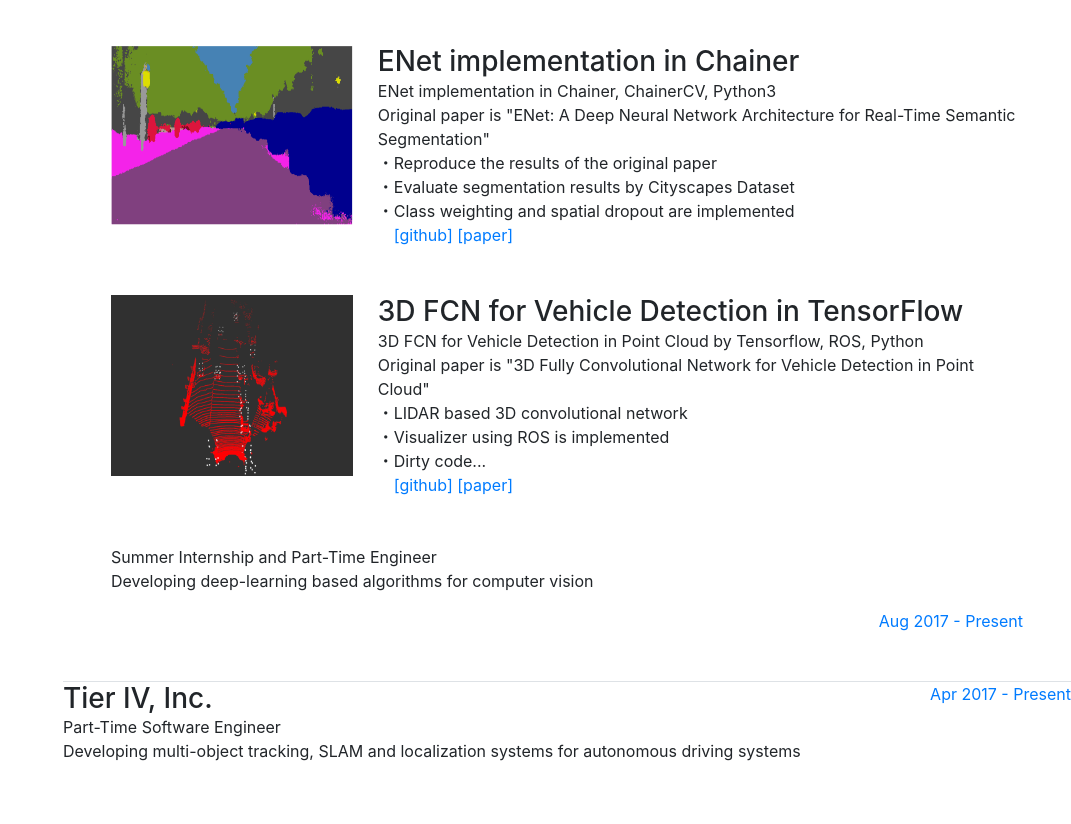
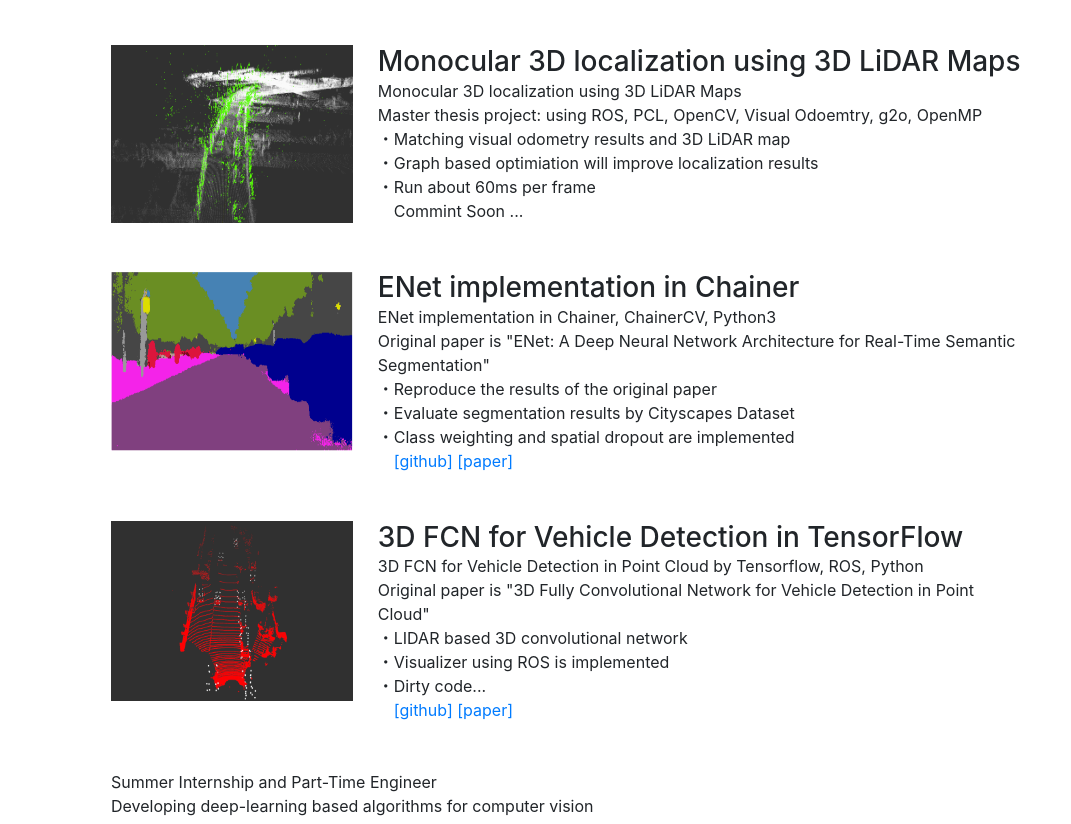
Before and after one commit to yukitsuji/homepage, a website with bundled scripts: page index.html in a window 1280 px wide. Shown: the part 1268-2092 px from the top of the page, without its empty margins (209-1280 px from the left). Built offline with nearby package versions, Linux system fonts and the light colour scheme; a web font is replaced by a local one.

Commit message:
Add orb localizer

```diff
--- a/index.html
+++ b/index.html
@@ -136,6 +136,19 @@
               <div>・developed Rosbag data extractor using ROS, OpenCV, PCL</div>
               <div>・developing 3D object detection system using VoxelNet</div>
               <div>　<a href="https://youtu.be/Y1yu3sdWBoU">[movie]</a> <a href="https://github.com/CPFL/Autoware">[code]</a></div>
+            </div>
+          </div>
+          <div class="resume-item d-flex flex-column flex-md-row mb-5">
+            <img class="portfolio-img" src="img/orb_point.png" alt=""></img>
+            <div class="resume-content mr-auto">
+              <h3 class="mb-0">Monocular 3D localization using 3D LiDAR Maps</h3>
+              <div> Monocular 3D localization using 3D LiDAR Maps</div>
+              <div> Master thesis project: using ROS, PCL, OpenCV, Visual Odoemtry, g2o, OpenMP</div>
+              <div>・Matching visual odometry results and 3D LiDAR map</div>
+              <div>・Graph based optimiation will improve localization results</div>
+              <div>・Run about 60ms per frame</div>
+              <div>　Commint Soon ... </div>
+              <!--<div><a href="https://youtu.be/Y1yu3sdWBoU">[movie]</a> <a href="https://github.com/CPFL/Autoware">[code]</a></div> -->
             </div>
           </div>
           <div class="resume-item d-flex flex-column flex-md-row mb-5">
```
Also changed, not shown: img/orb_point.png (added).
